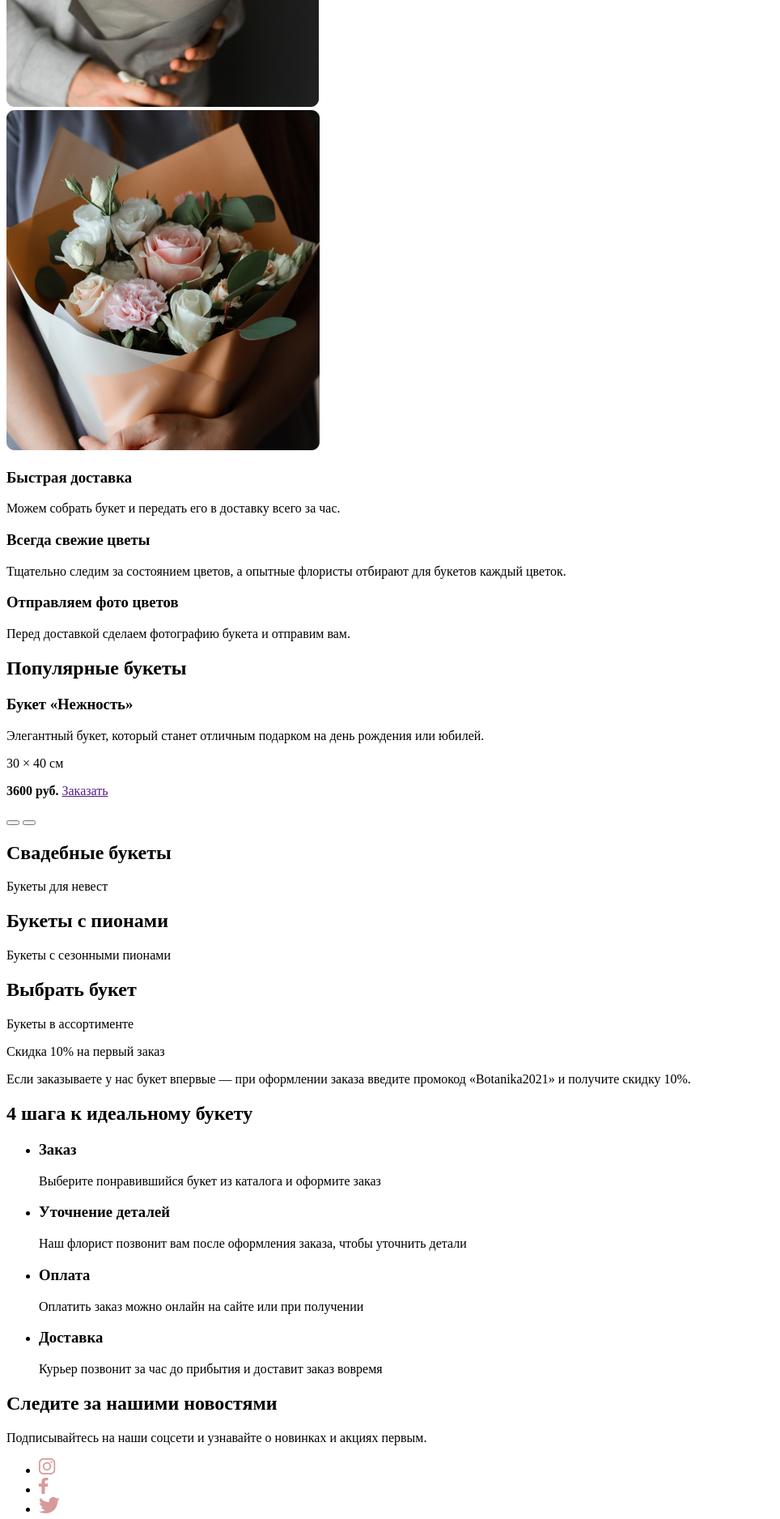
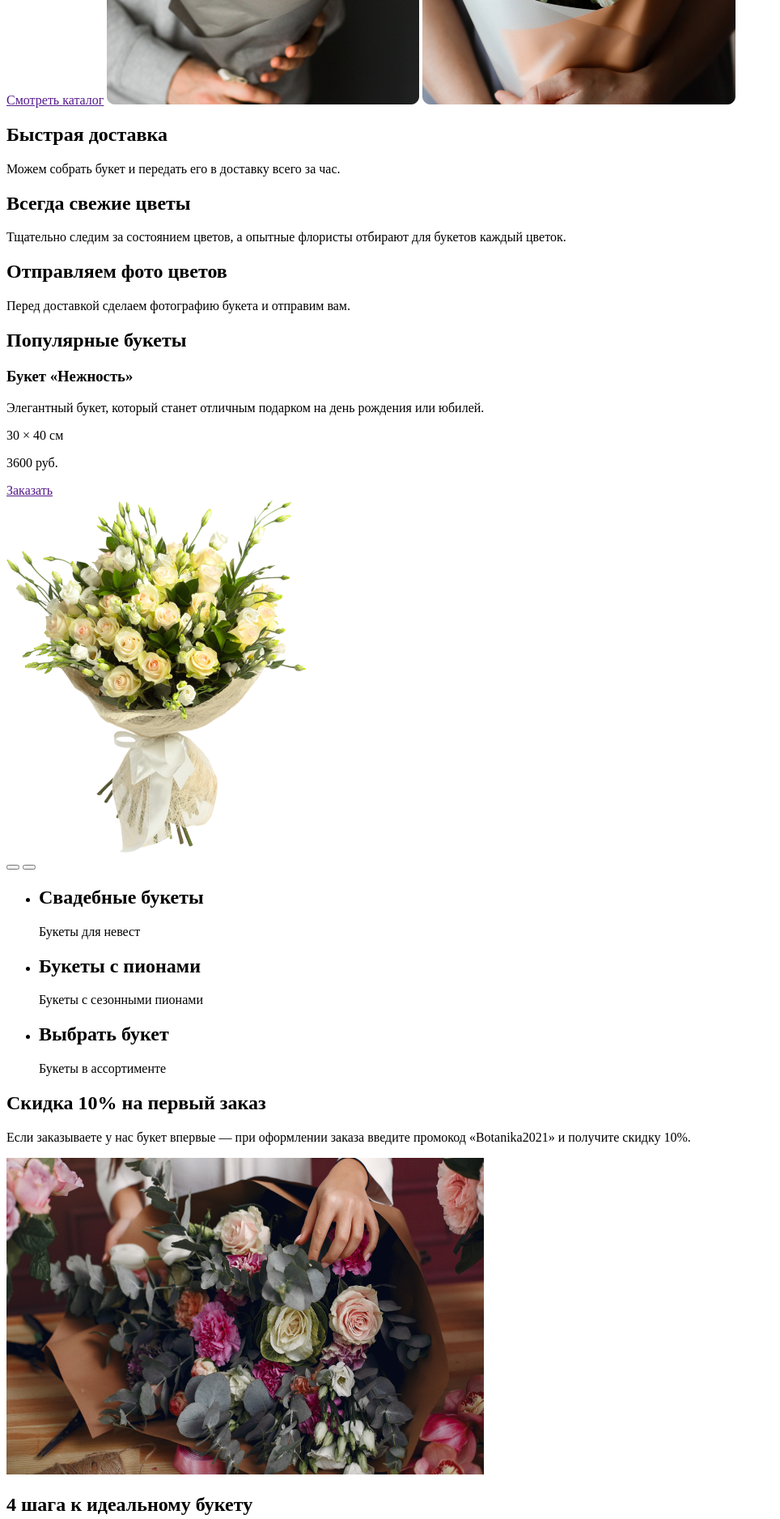
Before and after one commit to artmz/zaverstai, a plain HTML site: page index.html in a window 1280 px wide. Shown: the part 560-2436 px from the top of the page at 81% size, without its empty margins (0-964 px from the left). Drawn offline with Linux system fonts and the light colour scheme.

Commit message:
1 changes

```diff
--- a/index.html
+++ b/index.html
@@ -13,7 +13,7 @@
   <header>
     <nav class="main-nav">
       <a class="main-nav-logo" href="">
-        <img src="img/Logo.svg" alt="Logo">
+        <img src="img/Logo.svg" alt="Logo" width="100" height="32">
       </a>
       <ul class="main-nav-list">
         <li class="main-nav-item"><a href="">Каталог</a></li>
@@ -28,35 +28,32 @@
 
   <main>
 
-    <section class="main">
-      <div class="">
+    <section class="page-intro">
       <h1>Авторские букеты в Петербурге</h1>
       <p>Оригинальные свежие букеты с доставкой по всему городу</p>
       <a href="">Смотреть каталог</a>
-      </div>
-      <div>
+
+
       <img src="img/bouquet-1.jpg" alt="Bouquet-1" width="386" height="404">
-      </div>
-      <div>
+
       <img src="img/bouquet-2.jpg" alt="Bouquet-1" width="387" height="420">
-      </div>
     </section>
 
     <section class="benefits">
       <div>
-        <h3>Быстрая доставка</h3>
+        <h2>Быстрая доставка</h2>
         <p>
           Можем собрать букет и передать его в доставку всего за час.
         </p>
       </div>
       <div>
-        <h3>Всегда свежие цветы</h3>
+        <h2>Всегда свежие цветы</h2>
         <p>
           Тщательно следим за состоянием цветов, а опытные флористы отбирают для букетов каждый цветок.
         </p>
       </div>
       <div>
-        <h3>Отправляем фото цветов</h3>
+        <h2>Отправляем фото цветов</h2>
         <p>
           Перед доставкой сделаем фотографию букета и отправим вам.
         </p>
@@ -65,38 +62,52 @@
 
     <section class="popular">
       <h2>Популярные букеты</h2>
-      <div>
+      <div class="slider">
+        <div class="slider-item">
+          <div class="slider-item-description">
             <h3>Букет «Нежность»</h3>
             <p>Элегантный букет, который станет отличным подарком на день рождения или юбилей.</p>
             <p>30 × 40 см</p>
-        <p>
-          <b>3600 руб.</b>
+            <p>3600 руб.</p>
             <a href="">Заказать</a>
-        </p>
-        <button></button>
-        <button></button>
+          </div>
+          <div class="slider-item-preview">
+            <img src="img/popular-bouquet.png" alt="Букет Нежность" width="387" height="438">
+          </div>
+        </div>
+        <button type="button"></button>
+        <button type="button"></button>
       </div>
     </section>
 
     <section class="catalogue">
-      <div class="catalogue-item">
+      <ul>
+        <li class="catalogue-item">
+          <a>
             <h2>Свадебные букеты</h2>
             <p>Букеты для невест</p>
-      </div>
-      <div class="catalogue-item">
+          </a>
+        </li>
+        <li class="catalogue-item">
+          <a>
             <h2>Букеты с пионами</h2>
             <p>Букеты с сезонными пионами</p>
-      </div>
-      <div class="catalogue-item">
+          </a>
+        </li>
+        <li class="catalogue-item">
+          <a>
             <h2>Выбрать букет</h2>
             <p>Букеты в ассортименте</p>
-      </div>
+          </a>
+        </li>
+      </ul>
     </section>
 
     <section class="discount">
-      <p>Скидка 10% на первый заказ</p>
+      <h2>Скидка 10% на первый заказ</h2>
       <p>Если заказываете у нас букет впервые — при оформлении заказа введите промокод «Botanika2021» и получите скидку
         10%.</p>
+      <img src="img/discount-bouquet.png" alt="Букет" width="590" height="391">
     </section>
 
     <section class="steps">
@@ -125,7 +136,6 @@
     </section>
 
     <section class="news">
-      <div>
       <h2>Следите за нашими новостями</h2>
       <p>Подписывайтесь на наши соцсети и узнавайте о новинках и акциях первым.</p>
       <ul class="social">
@@ -157,7 +167,6 @@
           </a>
         </li>
       </ul>
-      </div>
       <div>
         <img src="img/news-bouquet-1.png" alt="bouquet-1" width="285" height="220">
         <img src="img/news-bouquet-2.png" alt="bouquet-2" width="285" height="220">
@@ -167,22 +176,20 @@
 
     <section class="feedback">
       <h2>Отзывы</h2>
-      <div>
+      <blockquote>
         <p>Всё очень понравилось! Быстрое оформление заказа, выбор удобного времени доставки. Всем большое спасибо!</p>
-        <p>Марина</p>
-      </div>
+        <cite>Марина</cite>
+      </blockquote>
+      <blockquote>
         <p>Внимательные флористы, вежливые. Магазин находится прям рядом с метро. Букет очень понравился, буду ещё
           заказывать!</p>
-      <p>Татьяна</p>
-      <div>
+        <cite>Татьяна</cite>
+      </blockquote>
+      <blockquote>
         <p>Выбор букетов на любой вкус и цену. Бывают хорошие скидки, а флористы всегда помогут и точно соберут красивый
           букет!</p>
-        <p>Ольга</p>
-      </div>
-
-      <div>
-
-      </div>
+        <cite>Ольга</cite>
+      </blockquote>
     </section>
 
     <section class="contacts">
@@ -190,7 +197,7 @@
       <p>Приходите к нам:<br> Санкт-Петербург, ул. Большая Конюшенная, 19</p>
       <p>Режим работы:<br> Пн-Вск, с 9-00 до 20-00</p>
       <p>Позвоните нам:<br>
-        <a href="tel:+1234567890">+ 7 (812) 983-47-19</ a>
+        <a href="tel:+1234567890">+ 7 (812) 983-47-19 </a>
       </p>
       <p>Напишите нам:<br>
         <a href="mailto:info@botanika.ru">info@botanika.ru</a>
@@ -201,7 +208,7 @@
   <footer>
     <div class="footer-logo">
       <a class="main-nav-logo" href="">
-        <img src="img/Logo.svg" alt="Logo">
+        <img src="img/Logo.svg" alt="Logo" width="100" height="32">
       </a>
     </div>
 
```
Lines whose indentation alone changed are shown as unchanged.
